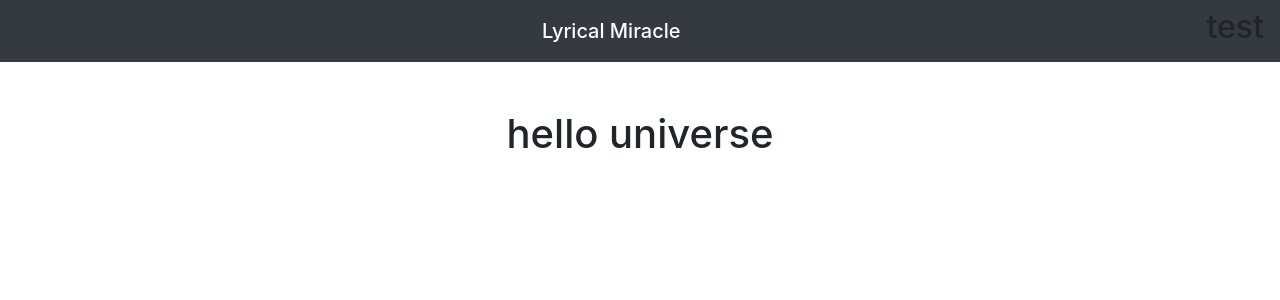
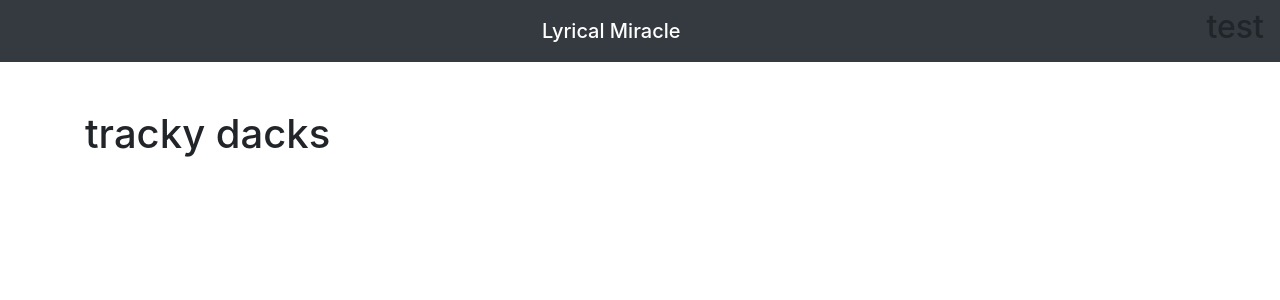
Before and after one commit to day1park/lyrical-miracle, a React (Create React App) app: page / in a window 1280 px wide. Shown: the top 300 px of the page. Built offline with nearby package versions, Linux system fonts and the light colour scheme.

Commit message:
import react router and create index and tracks components

```diff
--- a/src/App.js
+++ b/src/App.js
@@ -2,14 +2,22 @@
 import { BrowserRouter as Router, Route, Switch } from "react-router-dom";
 
 import Navbar from "./components/layout/Navbar";
+import Index from "./components/layout/Index";
+
 import "./App.css";
 
 function App() {
   return (
-    <div className="App">
-      <Navbar />
-      <h1>hello universe</h1>
-    </div>
+    <Router>
+      <React.Fragment>
+        <Navbar />
+        <div className="container">
+          <Switch>
+            <Route exact path="/" component={Index} />
+          </Switch>
+        </div>
+      </React.Fragment>
+    </Router>
   );
 }
 
--- /dev/null
+++ b/src/components/layout/Index.js
@@ -0,0 +1,12 @@
+import React from "react";
+import Tracks from "../tracks/Tracks";
+
+const Index = () => {
+  return (
+    <React.Fragment>
+      <Tracks />
+    </React.Fragment>
+  );
+};
+
+export default Index;
--- /dev/null
+++ b/src/components/tracks/Tracks.js
@@ -0,0 +1,13 @@
+import React, { Component } from "react";
+
+class Tracks extends Component {
+  render() {
+    return (
+      <div>
+        <h1>tracky dacks</h1>
+      </div>
+    );
+  }
+}
+
+export default Tracks;
```
